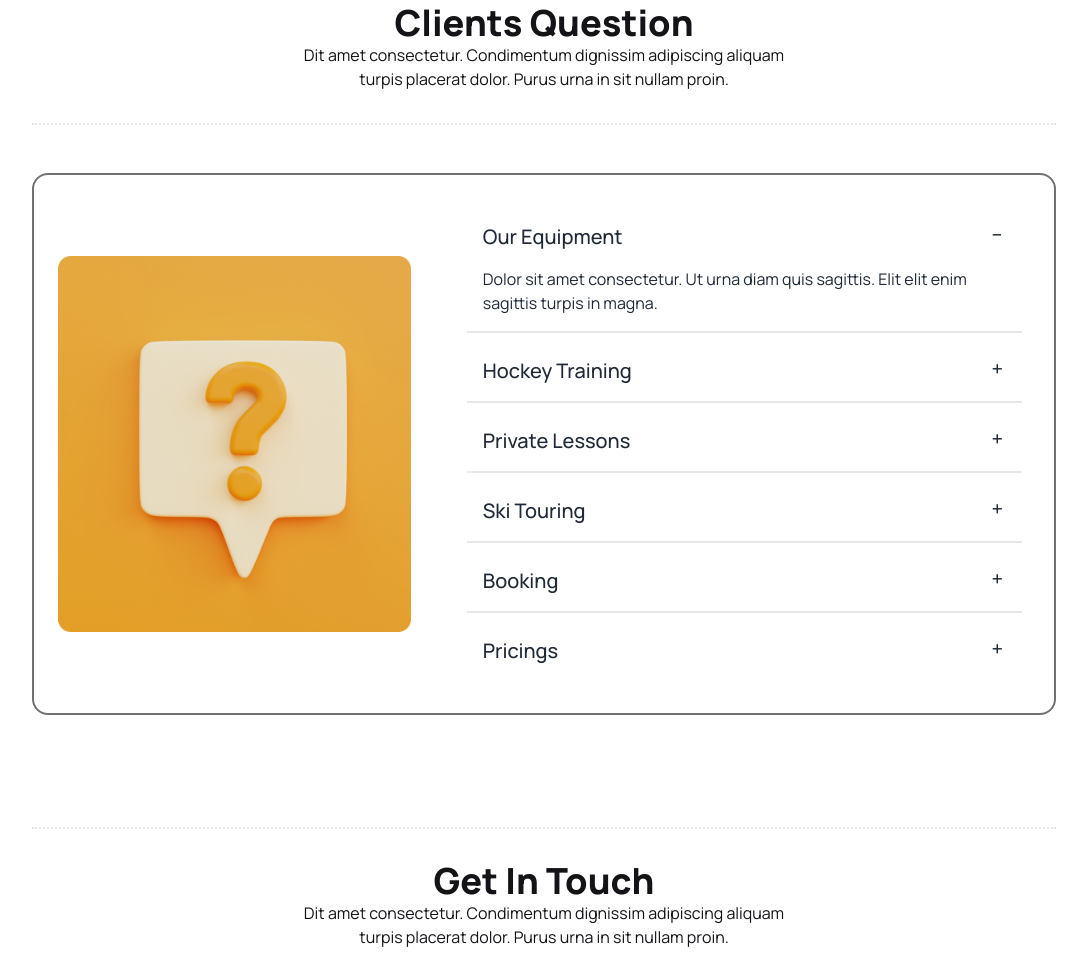
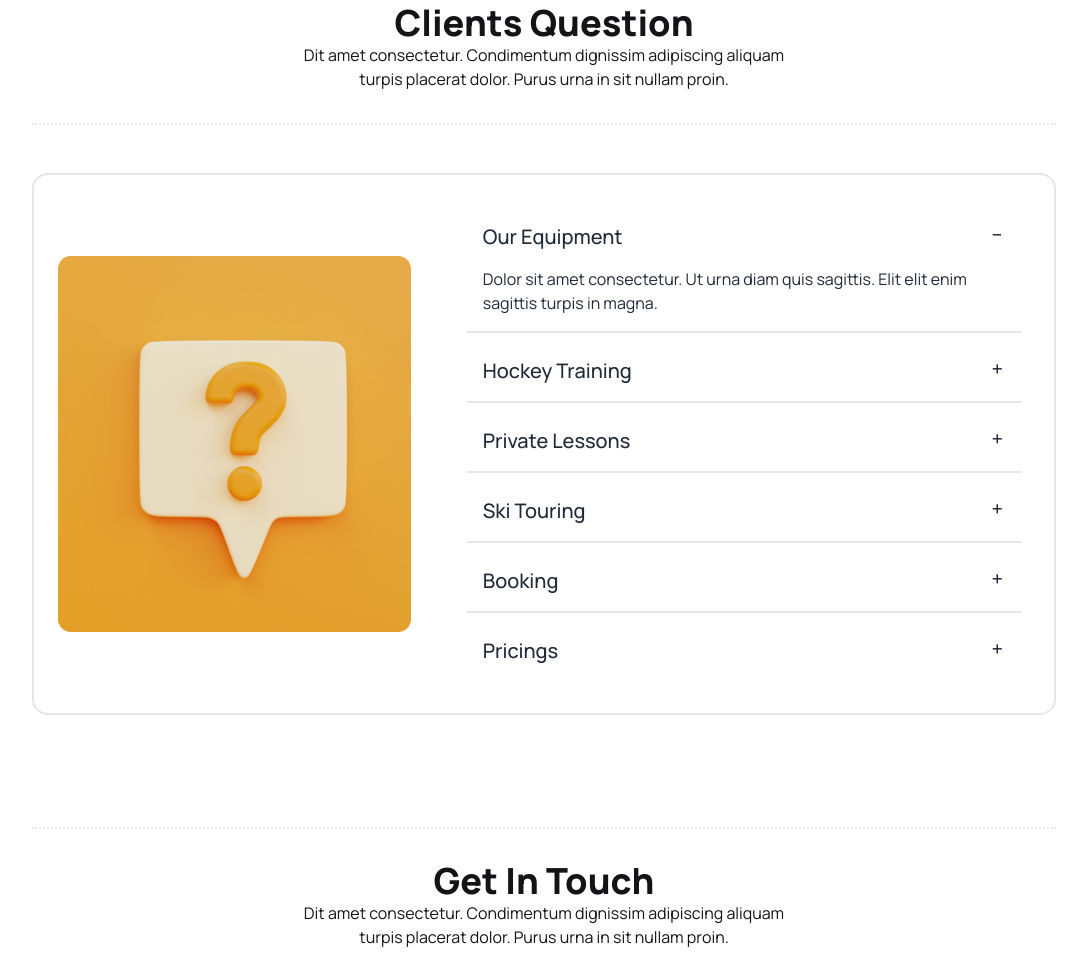
Before and after one commit to mdalarmansorker/B9-A3-Arman, a plain HTML site: page index.html in a window 1280 px wide. Shown: the part 3529-4499 px from the top of the page, without its empty margins (96-1183 px from the left). Drawn offline with nearby package versions, Linux system fonts and the light colour scheme.

```diff
--- a/index.html
+++ b/index.html
@@ -607,7 +607,7 @@
                     Dit amet consectetur. Condimentum dignissim adipiscing aliquam turpis placerat dolor. Purus urna in sit nullam proin.
                 </p>
             </div>
-            <div class="card flex flex-col lg:flex-row border-2 border-[#131318] border-opacity-60">
+            <div class="card flex flex-col lg:flex-row border-2 border-[#131318] border-opacity-10">
                 <figure class="rounded-lg m-6"><img src="Images/11.png" alt=""/></figure>
                 <div class="card-body">
                     <div class="collapse collapse-plus border-b-2 rounded-none">
```
